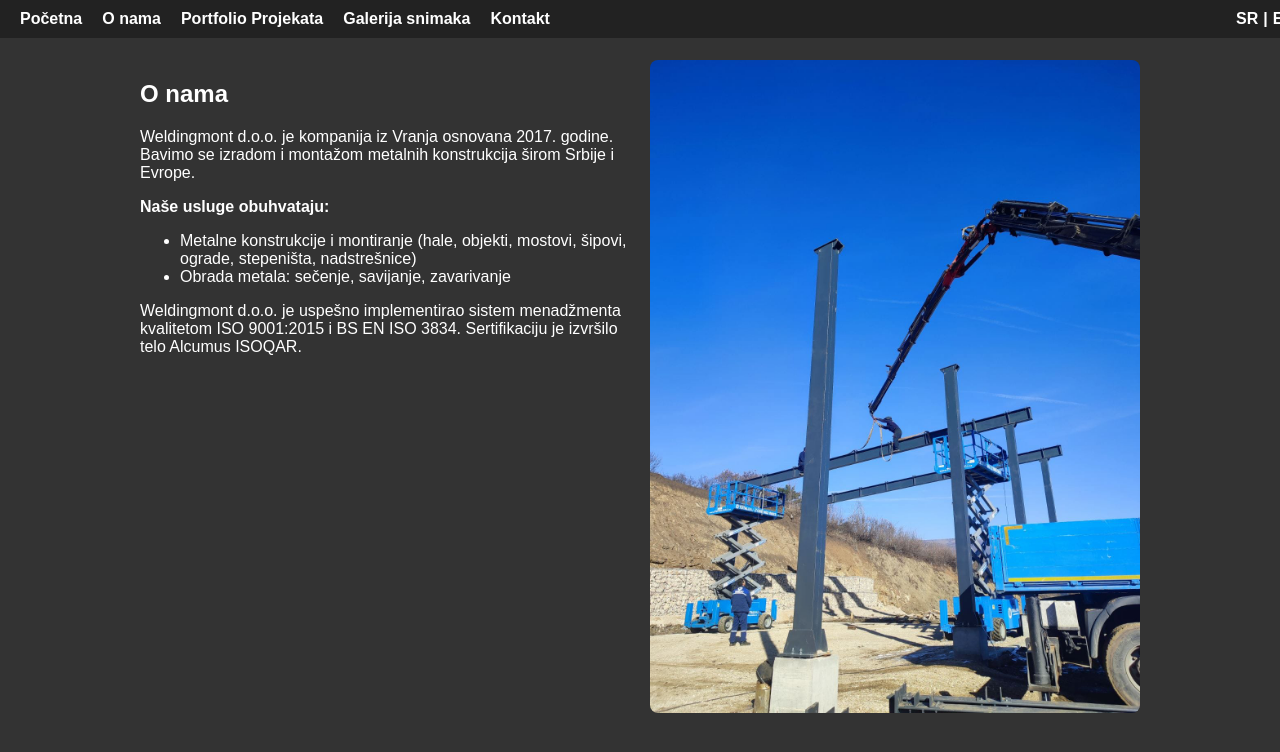
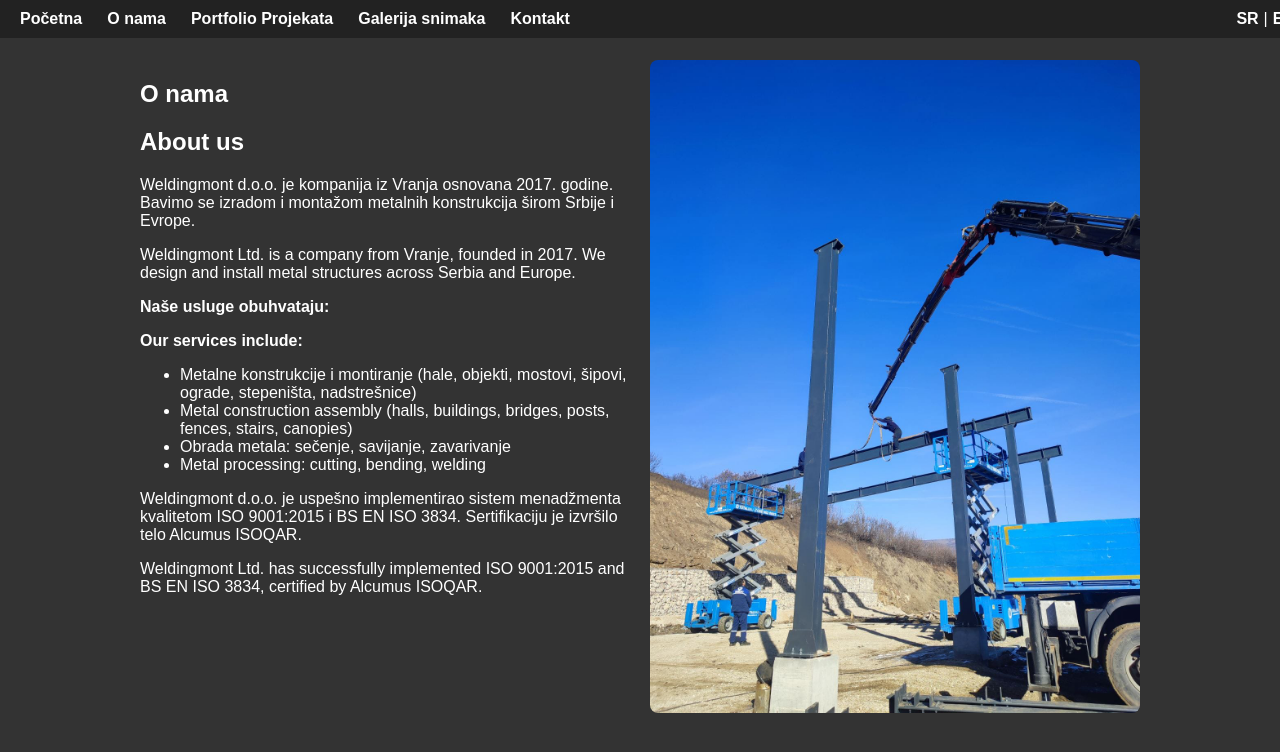
Before and after one commit to weldingmont/test, a Jekyll site: the page onama.html, which Jekyll copies as it is, in a window 1280 px wide. Shown: the top 752 px of the page. Built offline with Jekyll 4.4.1, drawn with Linux system fonts in a browser that asks for light colours.

Commit message:
Add files via upload

```diff
--- a/onama.html
+++ b/onama.html
@@ -1,13 +1,14 @@
 <!DOCTYPE html>
-<html lang="sr" data-lang="sr"><head><meta charset="UTF-8"><meta name="viewport" content="width=device-width,initial-scale=1"><title>O nama</title><link rel="stylesheet" href="styles.css"></head><body>
-<header>
+<html lang="sr">
+<head><meta charset="UTF-8"><meta name="viewport" content="width=device-width,initial-scale=1"><title>O nama</title><link rel="stylesheet" href="styles.css"></head>
+<body><header>
   <nav class="navbar">
     <ul class="nav-links">
-      <li><a href="index.html#hero">Početna</a><a href="index.html#hero" class="lang en" style="display:none;">Home</a></li>
-      <li><a href="onama.html">O nama</a><a href="onama.html" class="lang en" style="display:none;">About us</a></li>
-      <li><a href="portfolio.html">Portfolio Projekata</a><a href="portfolio.html" class="lang en" style="display:none;">Projects</a></li>
-      <li><a href="galerija.html">Galerija snimaka</a><a href="galerija.html" class="lang en" style="display:none;">Video gallery</a></li>
-      <li><a href="index.html#contact">Kontakt</a><a href="index.html#contact" class="lang en" style="display:none;">Contact</a></li>
+      <li><a href="index.html#hero" class="lang sr">Početna</a><a href="index.html#hero" class="lang en">Home</a></li>
+      <li><a href="onama.html" class="lang sr">O nama</a><a href="onama.html" class="lang en">About us</a></li>
+      <li><a href="portfolio.html" class="lang sr">Portfolio Projekata</a><a href="portfolio.html" class="lang en">Projects</a></li>
+      <li><a href="galerija.html" class="lang sr">Galerija snimaka</a><a href="galerija.html" class="lang en">Video gallery</a></li>
+      <li><a href="index.html#contact" class="lang sr">Kontakt</a><a href="index.html#contact" class="lang en">Contact</a></li>
     </ul>
     <div class="language-switcher">
       <a href="javascript:void(0)" id="btn-sr">SR</a>|<a href="javascript:void(0)" id="btn-en">EN</a>
@@ -16,35 +17,33 @@
 </header>
 <script>
 function switcher(lang) {
-    document.body.setAttribute('data-lang', lang);
   document.querySelectorAll('.lang').forEach(el => {
     el.style.display = el.classList.contains(lang) ? '' : 'none';
   });
 }
 document.getElementById('btn-sr').onclick = () => switcher('sr');
 document.getElementById('btn-en').onclick = () => switcher('en');
+// default to sr
 switcher('sr');
 </script>
-
 <main class="main-content">
   <section class="onama-section">
     <div class="onama-container">
       <div class="onama-text">
-        <h1 class="lang sr">O nama</h1><h1 class="lang en" style="display:none;">About us</h1>
+        <h1 class="lang sr">O nama</h1><h1 class="lang en">About us</h1>
         <p class="lang sr">Weldingmont d.o.o. je kompanija iz Vranja osnovana 2017. godine. Bavimo se izradom i montažom metalnih konstrukcija širom Srbije i Evrope.</p>
-        <p class="lang en" style="display:none;">Weldingmont Ltd. is a company from Vranje, founded in 2017. We design and install metal structures across Serbia and Europe.</p>
-        <p class="lang sr"><strong>Naše usluge obuhvataju:</strong></p>
-        <p class="lang en" style="display:none;"><strong>Our services include:</strong></p>
+        <p class="lang en">Weldingmont Ltd. is a company from Vranje, founded in 2017. We design and install metal structures across Serbia and Europe.</p>
+        <p class="lang sr"><strong>Naše usluge obuhvataju:</strong></p><p class="lang en"><strong>Our services include:</strong></p>
         <ul>
           <li class="lang sr">Metalne konstrukcije i montiranje (hale, objekti, mostovi, šipovi, ograde, stepeništa, nadstrešnice)</li>
-          <li class="lang en" style="display:none;">Metal construction assembly (halls, buildings, bridges, posts, fences, stairs, canopies)</li>
+          <li class="lang en">Metal construction assembly (halls, buildings, bridges, posts, fences, stairs, canopies)</li>
           <li class="lang sr">Obrada metala: sečenje, savijanje, zavarivanje</li>
-          <li class="lang en" style="display:none;">Metal processing: cutting, bending, welding</li>
+          <li class="lang en">Metal processing: cutting, bending, welding</li>
         </ul>
         <p class="lang sr">Weldingmont d.o.o. je uspešno implementirao sistem menadžmenta kvalitetom ISO 9001:2015 i BS EN ISO 3834. Sertifikaciju je izvršilo telo Alcumus ISOQAR.</p>
-        <p class="lang en" style="display:none;">Weldingmont Ltd. has successfully implemented ISO 9001:2015 and BS EN ISO 3834, certified by Alcumus ISOQAR.</p>
+        <p class="lang en">Weldingmont Ltd. has successfully implemented ISO 9001:2015 and BS EN ISO 3834, certified by Alcumus ISOQAR.</p>
       </div>
-      <div class="onama-image"><img src="images/onama.jpg" alt="Weldingmont on site"></div>
+      <div class="onama-image"><img src="images/onama.jpg" alt="Onama"></div>
     </div>
   </section>
 </main></body></html>
--- a/styles.css
+++ b/styles.css
@@ -2,124 +2,38 @@
 body {
   margin: 0;
   font-family: Arial, sans-serif;
-  background: #333; /* dark gray */
-  color: #fff; /* white text */
+  background: #333;
+  color: #fff;
 }
 header {
   background: #222;
   padding: 10px 20px;
   position: fixed;
-  top: 0;
-  width: 100%;
+  top: 0; width: 100%;
   z-index: 1000;
 }
-.navbar {
-  display: flex;
-  justify-content: space-between;
-  align-items: center;
-}
-.nav-links {
-  list-style: none;
-  display: flex;
-  margin: 0;
-  padding: 0;
-}
-.nav-links li {
-  margin-right: 20px;
-}
-.nav-links a {
-  color: #fff;
-  text-decoration: none;
-  font-weight: bold;
-}
-.language-switcher {
-  font-weight: bold;
-}
-.language-switcher a {
-  color: #fff;
-  text-decoration: none;
-  margin: 0 5px;
-}
-.main-content {
-  padding-top: 70px;
-  padding: 20px;
-}
-.hero {
-  position: relative;
-  width: 100vw;
-  height: 60vh;
-  overflow: hidden;
-}
-.hero iframe {
-  position: absolute;
-  top: 0; left: 0;
-  width: 100%; height: 100%;
-  pointer-events: none;
-}
-.hero-content {
-  position: absolute;
-  top: 50%; left: 50%;
-  transform: translate(-50%, -50%);
-  text-align: center;
-}
-.hero-content h1 {
-  font-size: 3rem;
-  text-shadow: 2px 2px 6px rgba(0,0,0,0.7);
-}
-.onama-section {
-  margin-top: 20px;
-  padding: 20px;
-}
-.onama-container {
-  display: flex;
-  flex-wrap: wrap;
-  gap: 20px;
-  max-width: 1000px;
-  margin: 0 auto;
-}
-.onama-text {
-  flex: 1 1 300px;
-}
-.onama-image {
-  flex: 1 1 300px;
-  text-align: center;
-}
-.onama-image img {
-  max-width: 100%;
-  height: auto;
-  border-radius: 8px;
-}
-.contact-section {
-  margin-top: 40px;
-  display: flex;
-  flex-wrap: wrap;
-  gap: 20px;
-}
-.contact-info, .contact-map {
-  flex: 1 1 300px;
-}
-.contact-info {
-  background: #444;
-  padding: 20px;
-  border-radius: 8px;
-}
-.contact-info p, .contact-info a {
-  color: #fff;
-  margin-bottom: 10px;
-}
-.contact-map iframe {
-  width: 100%;
-  height: 300px;
-  border: none;
-  border-radius: 8px;
-}
-footer {
-  margin-top: 40px;
-  text-align: center;
-  padding: 20px 0;
-  background: #222;
-}
-footer a, footer p {
-  color: #fff;
-  text-decoration: none;
-}
+.navbar { display: flex; justify-content: space-between; align-items: center; }
+.nav-links { list-style: none; display: flex; margin: 0; padding: 0; }
+.nav-links li { margin-right: 20px; }
+.nav-links a { color: #fff; text-decoration: none; font-weight: bold; margin-right: 5px; }
+.language-switcher a { color: #fff; text-decoration: none; font-weight: bold; margin: 0 5px; }
+.language-switcher a:hover { text-decoration: underline; }
+.main-content { padding-top: 70px; padding: 20px; }
+.hero { position: relative; width: 100%; height: 60vh; overflow: hidden; }
+.hero iframe { position: absolute; top: 0; left: 0; width: 100%; height: 100%; }
+.hero-content { position: absolute; top: 50%; left: 50%; transform: translate(-50%, -50%); text-align: center; }
+.hero-content h1 { font-size: 3rem; text-shadow: 2px 2px 6px rgba(0,0,0,0.7); }
+/* Sections */
+.onama-section, .portfolio-section, .contact-section { margin-top: 20px; padding: 20px; max-width: 1000px; margin-left: auto; margin-right: auto; }
+.onama-container { display: flex; flex-wrap: wrap; gap: 20px; }
+.onama-text, .onama-image { flex: 1 1 300px; }
+.onama-image img { max-width: 100%; height: auto; border-radius: 8px; }
+.portfolio-section iframe { display: block; margin: 10px auto; }
+.contact-section { display: flex; flex-wrap: wrap; gap: 20px; }
+.contact-info, .contact-map { flex: 1 1 300px; }
+.contact-info { background: #444; padding: 20px; border-radius: 8px; }
+.contact-map iframe { width: 100%; height: 300px; border: none; border-radius: 8px; }
+/* Footer */
+footer { margin-top: 40px; text-align: center; padding: 20px 0; background: #222; }
+footer a, footer p { color: #fff; text-decoration: none; }
+footer a:hover { text-decoration: underline; }
```
Also changed, not shown: galerija.html (+23 -9 lines), index.html (+18 -31 lines), kontakt.html (+23 -9 lines), portfolio.html (+18 -9 lines). Lines whose indentation alone changed are shown as unchanged.
